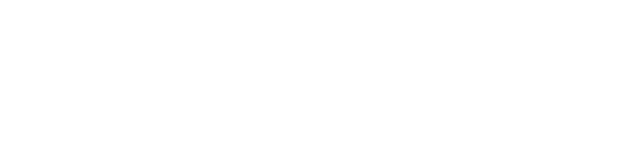
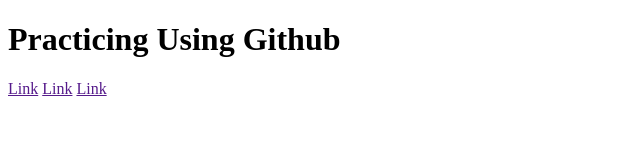
Before and after one commit to cnrblake/Test1, a plain HTML site: page index.html in a window 1280 px wide. Shown: the whole page, without its empty margins (0-640 px from the left). Drawn offline with Linux system fonts and the light colour scheme.

Commit message:
Finished Header Section

```diff
--- a/index.html
+++ b/index.html
@@ -7,7 +7,12 @@
 </head>
 <body>
     <header>
-
+        <h1>Practicing Using  Github</h1>
+        <nav>
+            <a href="">Link</a>
+            <a href="">Link</a>
+            <a href="">Link</a>
+        </nav>
     </header>
 </body>
 </html>
```
